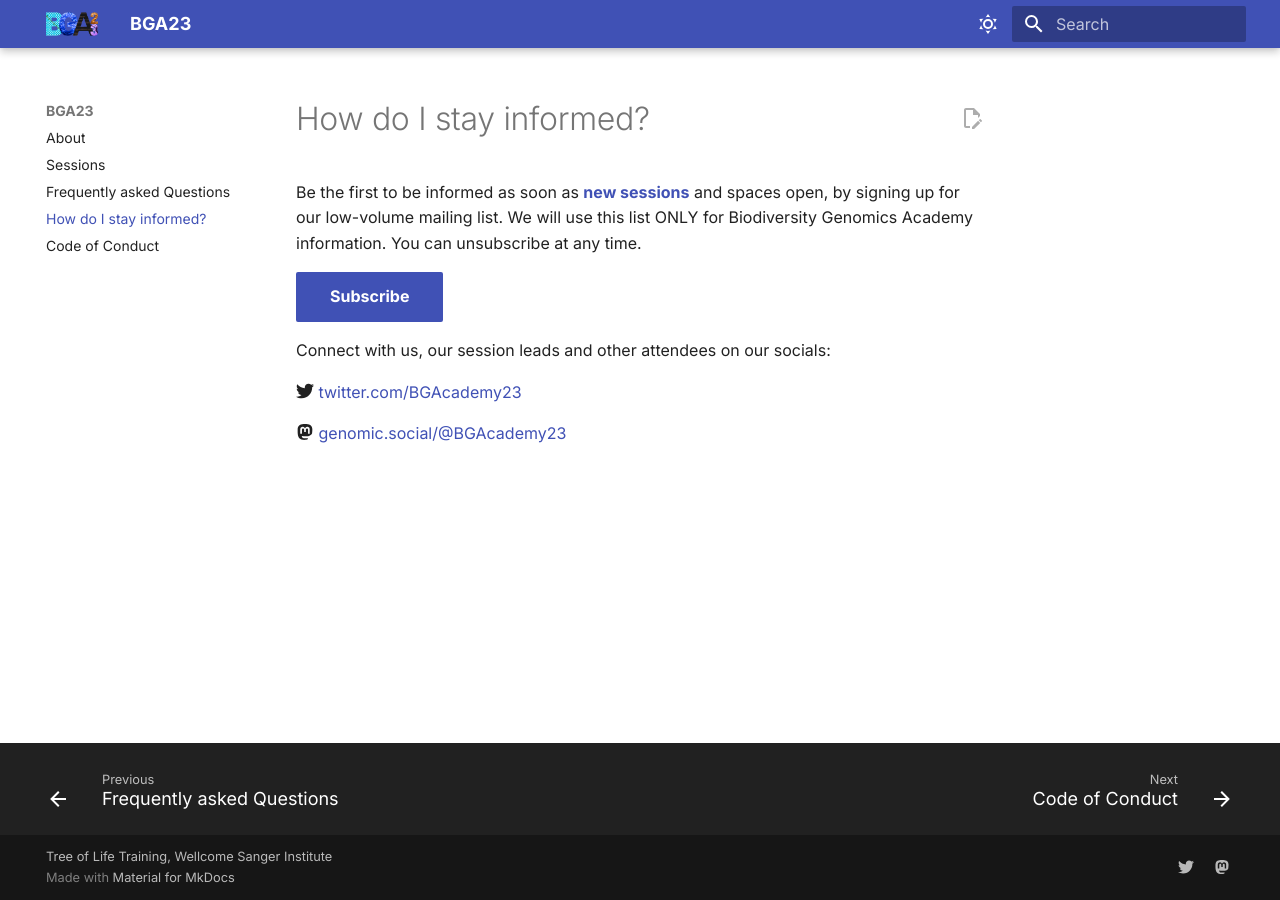
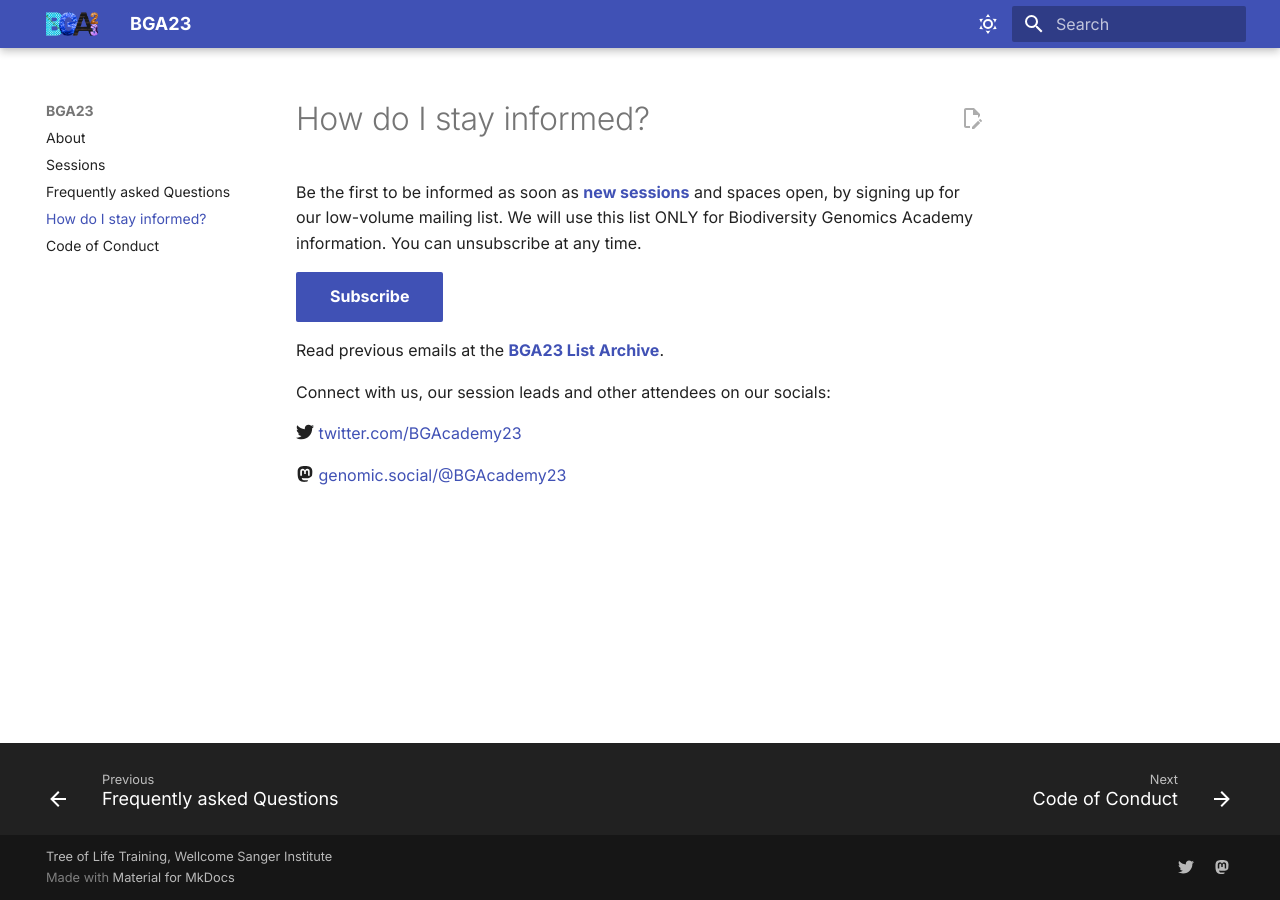
Before and after one commit to tol-training/tol-training.github.io, an MkDocs documentation site: the page built from docs/signup.md, in a window 1280 px wide. Built offline with MkDocs 1.6.1 and Material for MkDocs 9.7.7, drawn with Linux system fonts in a browser that asks for light colours.

Commit message:
add list archive

```diff
--- a/docs/signup.md
+++ b/docs/signup.md
@@ -7,6 +7,8 @@ Be the first to be informed as soon as **[new sessions](sessions.md)** and space
 
 [Subscribe](https://tinyletter.com/bgacademy23){ : target="_blank" .md-button .md-button--primary }
 
+Read previous emails at the **[BGA23 List Archive](https://tinyletter.com/bgacademy23/archive){ : target="_blank" }**.
+
 Connect with us, our session leads and other attendees on our socials:
 
 :fontawesome-brands-twitter: [twitter.com/BGAcademy23](https://twitter.com/BGAcademy23){: target="_blank"}
```
